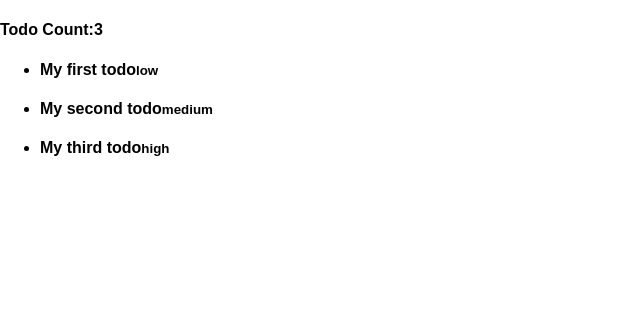
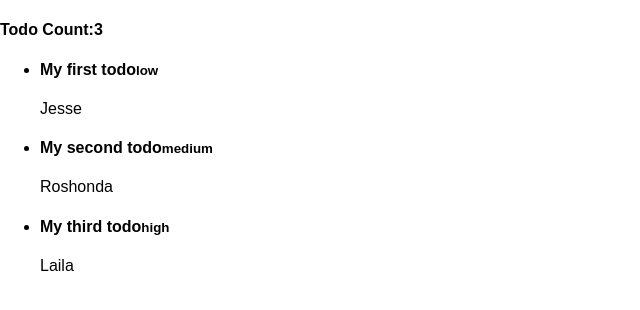
Before and after one commit to JesseSmith3rd/TudoApp, a React (Create React App) app in the folder tudoapp/: page / in a window 1280 px wide. Shown: the top 310 px of the page, without its empty margins (0-640 px from the left). Built offline with nearby package versions, Linux system fonts and the light colour scheme.

Commit message:
Add todoResponsible to render the names on webpage

```diff
--- a/tudoapp/src/App.js
+++ b/tudoapp/src/App.js
@@ -40,6 +40,7 @@ class App extends Component {
           {this.state.todos.map((todo, index) =>
             <li className="list-group-item" key={index}>
               <h4 className="list-group-item-heading">{todo.todoTitle}<small><span className="label label-info">{todo.todoPriority}</span></small></h4>
+              <p><span className="glyphicon glyphicon-user"></span>{todo.todoResponsible}</p>
             </li>
           )}
         </ul>
```
